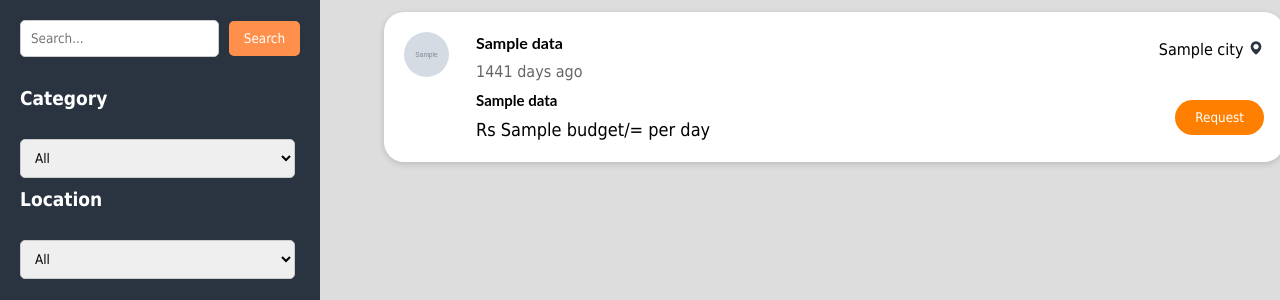
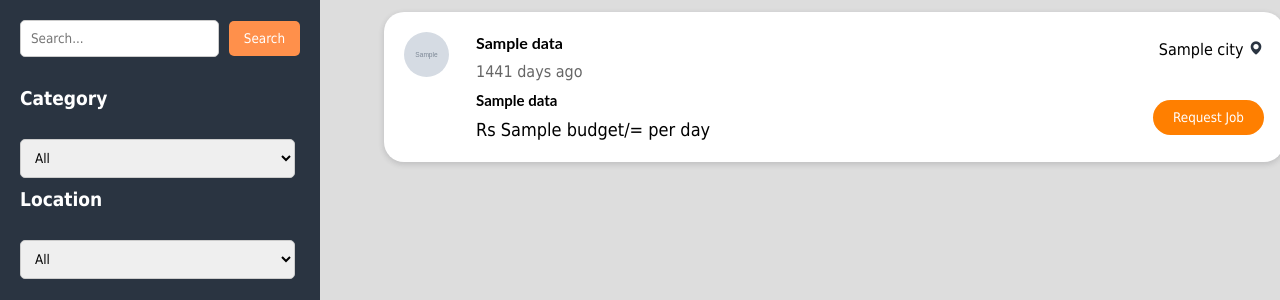
Before and after one commit to rlakmal/Errand_Test, a PHP site: the page made by app/views/worker/home.view.php in a window 1280 px wide. Shown: the part 80-380 px from the top of the page. Run offline with PHP 8.4, Linux system fonts and the light colour scheme; the template is opened without the code that fills it: most values are stand-ins (such as "Sample title", 1, 10 or a date in 2020); grey boxes marked "Sample" are stand-in pictures; some libraries are stand-ins or nearby versions.

Commit message:
job updates

```diff
--- a/app/views/worker/home.view.php
+++ b/app/views/worker/home.view.php
@@ -62,7 +62,7 @@
 
 
                         </div>
-                        <a href="<?= ROOT ?>/worker/requestjob"><button class="view-profile-button">Request</button></a>
+                        <a href="<?= ROOT ?>/worker/requestjob"><button class="view-profile-button">Request Job</button></a>
 
                         <!-- <a></a><button class="edit-profile-button">Edit</button></a> -->
 
```
